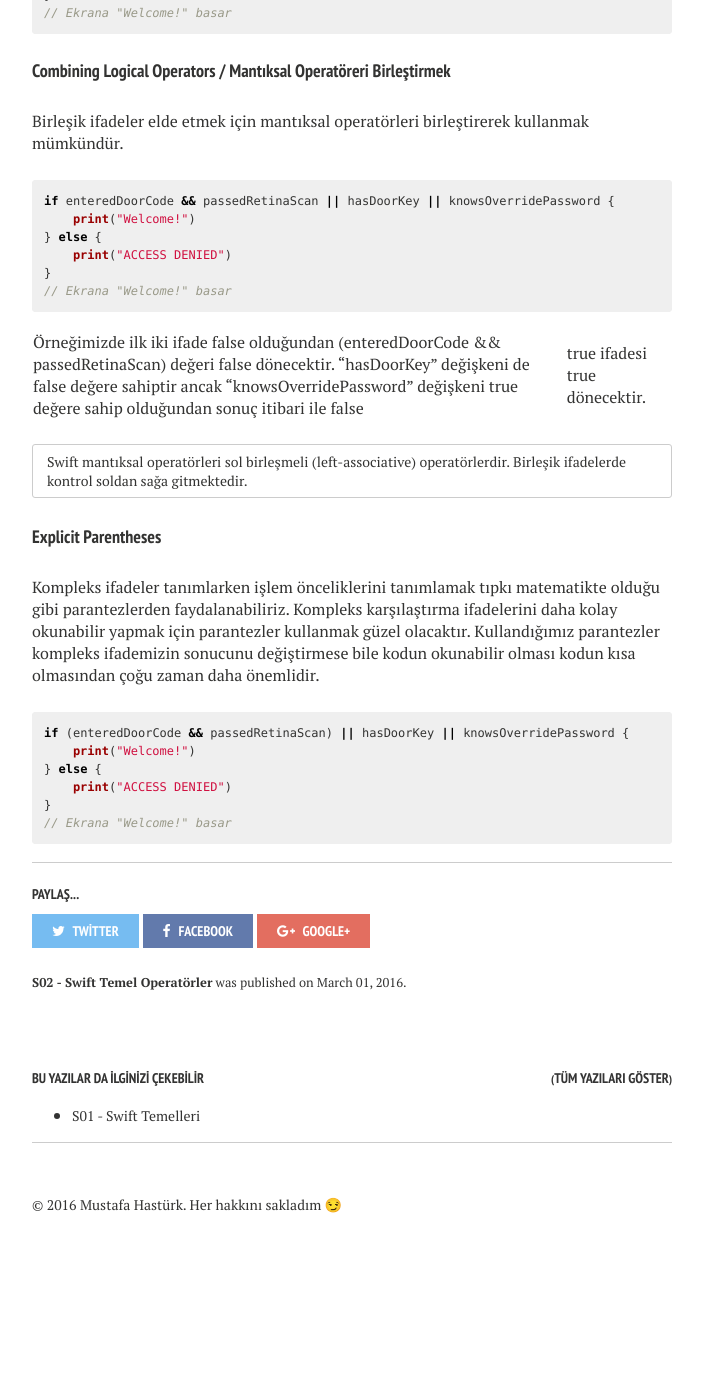
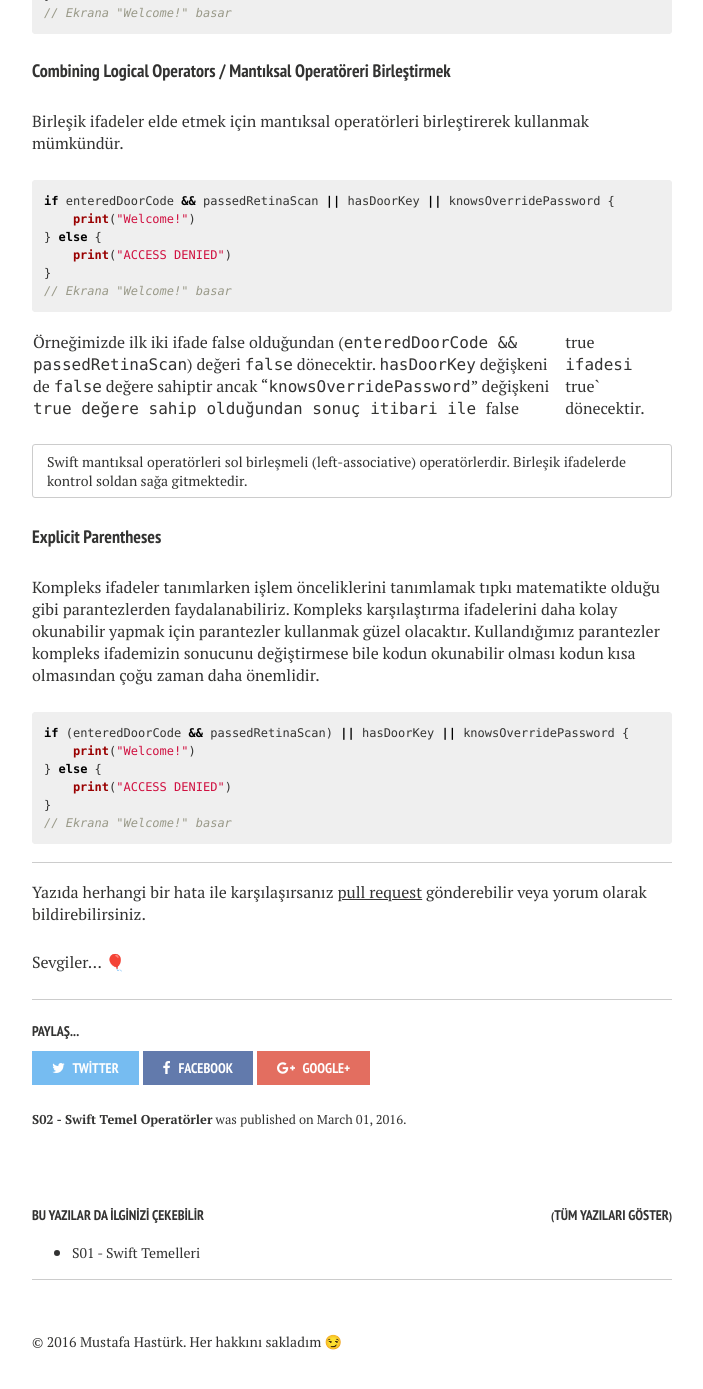
Before and after one commit to conqs/muhasturk.github.io, a Jekyll site: the page built from _posts/swift/2016-03-01-swift-temel-operatrler.md, in a window 1280 px wide and 1400 px high, scrolled down 6471 px. Shown: the top 1389 px of the window, without its empty margins (288-991 px from the left). Built offline with Jekyll 4.4.1, drawn with Linux system fonts in a browser that asks for light colours; comment, search, counter and statistics services are not loaded; before the commit the page ends 7734 px from its top, so only the background shows below that.

Commit message:
add pr note

````diff
--- a/_posts/swift/2016-03-01-swift-temel-operatrler.md
+++ b/_posts/swift/2016-03-01-swift-temel-operatrler.md
@@ -312,7 +312,7 @@ if enteredDoorCode && passedRetinaScan || hasDoorKey || knowsOverridePassword {
 // Ekrana "Welcome!" basar
 ```
 
-Örneğimizde ilk iki ifade false olduğundan (enteredDoorCode && passedRetinaScan) değeri false dönecektir. "hasDoorKey" değişkeni de false değere sahiptir ancak "knowsOverridePassword" değişkeni true değere sahip olduğundan sonuç itibari ile false || true ifadesi true dönecektir.
+Örneğimizde ilk iki ifade false olduğundan (`enteredDoorCode && passedRetinaScan`) değeri `false` dönecektir. `hasDoorKey` değişkeni de `false` değere sahiptir ancak "`knowsOverridePassword`" değişkeni `true değere sahip olduğundan sonuç itibari ile `false || true` ifadesi `true` dönecektir.
 
 Swift mantıksal operatörleri sol birleşmeli (left-associative) operatörlerdir. Birleşik ifadelerde kontrol soldan sağa gitmektedir.
 {: .notice}
@@ -330,4 +330,11 @@ if (enteredDoorCode && passedRetinaScan) || hasDoorKey || knowsOverridePassword
 // Ekrana "Welcome!" basar
 ```
 
+-----------
+
+Yazıda herhangi bir hata ile karşılaşırsanız [pull request][Pull Request] gönderebilir veya yorum olarak bildirebilirsiniz.
+
+Sevgiler... 🎈
+
+[Pull Request]: https://github.com/muhasturk/muhasturk.github.io/blob/master/_posts/swift/2016-03-01-swift-temel-operatrler.md "Pull Request Gönder"
 [Overlow Operators]: https://developer.apple.com/library/ios/documentation/Swift/Conceptual/Swift_Programming_Language/AdvancedOperators.html "Swift Overlow Operatörleri"
````
